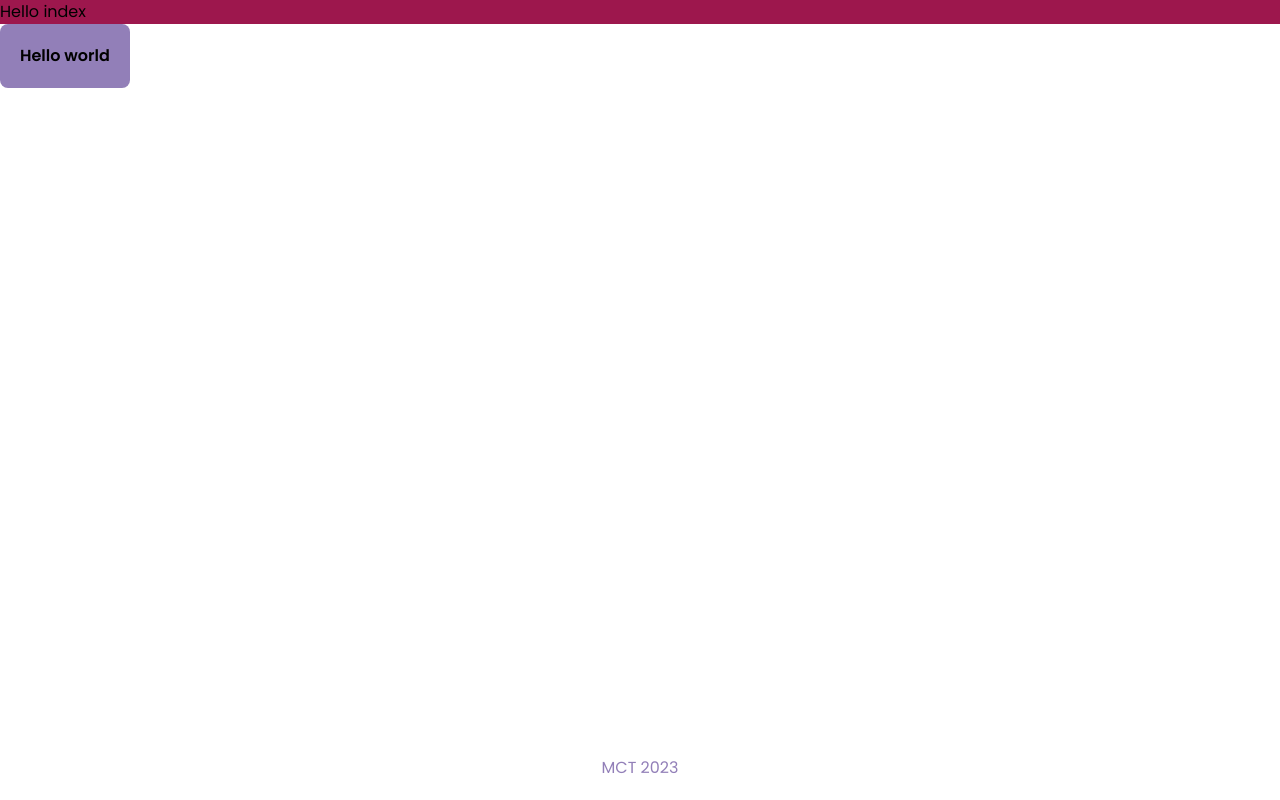
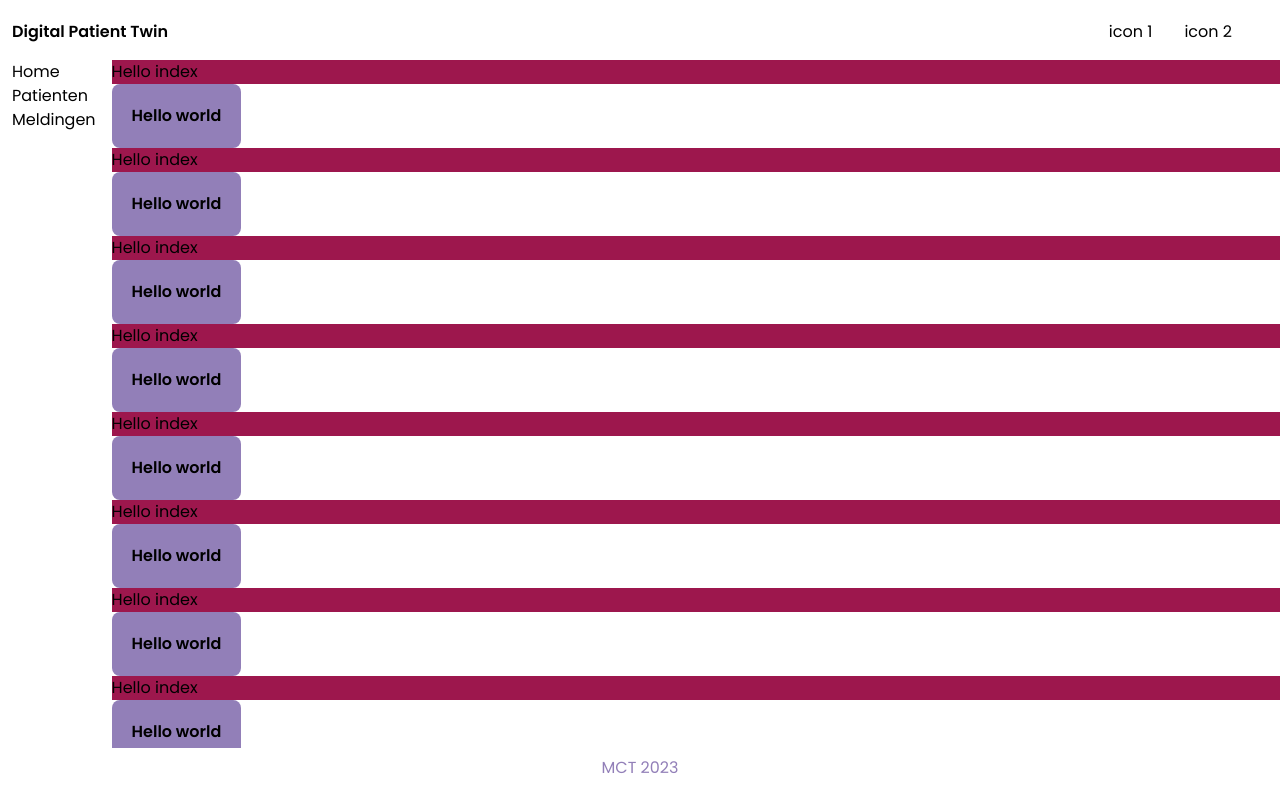
Before and after one commit to JarneDel/digital-patient-twin-frontend, a Nuxt app: page / in a window 1280 px wide. Built offline with nearby package versions, Linux system fonts and the light colour scheme.

Commit message:
navigation

```diff
--- /dev/null
+++ b/components/template/navigation.vue
@@ -0,0 +1,39 @@
+<script setup lang="ts"></script>
+
+<template>
+  <div
+    class="grid h-[100vh] grid-flow-col grid-cols-[max-content_1fr] grid-rows-[min-content_1fr] gap-4"
+  >
+    <div class="col-span-2 flex justify-between pl-3 pr-8 pt-5">
+      <div class="font-semibold">Digital Patient Twin</div>
+      <div class="flex">
+        <div class="mx-4">icon 1</div>
+        <div class="mx-4">icon 2</div>
+      </div>
+    </div>
+    <div class="pl-3">
+      <div>Home</div>
+      <div>Patienten</div>
+      <div>Meldingen</div>
+    </div>
+    <div class="overflow-auto">
+      <slot />
+      <slot />
+      <slot />
+      <slot />
+      <slot />
+      <slot />
+      <slot />
+      <slot />
+      <slot />
+      <slot />
+      <slot />
+      <slot />
+      <slot />
+      <slot />
+      <slot />
+      <slot />
+      <slot />
+    </div>
+  </div>
+</template>
--- a/layouts/default.vue
+++ b/layouts/default.vue
@@ -1,6 +1,8 @@
 <template>
   <div>
-    <slot />
-    <Footer />
+    <TemplateNavigation >
+      <slot />
+    </TemplateNavigation>
+    <TemplateFooter />
   </div>
 </template>
--- a/pages/index.vue
+++ b/pages/index.vue
@@ -3,7 +3,6 @@
 <template>
   <div class="bg-pink-800">Hello index</div>
   <PressablesButton>Hello world</PressablesButton>
-  <TemplateFooter/>
 </template>
 
 <style scoped></style>
```
